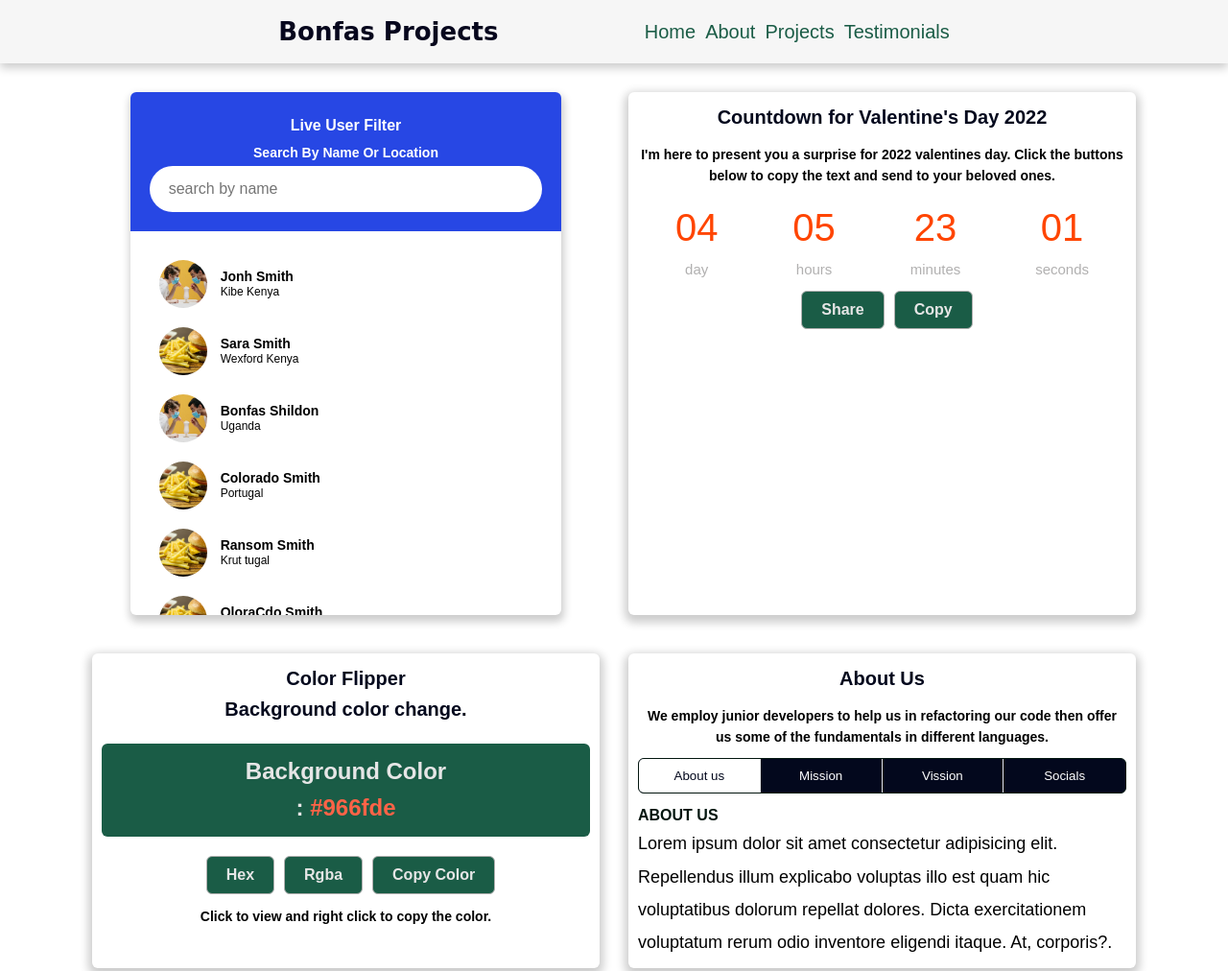
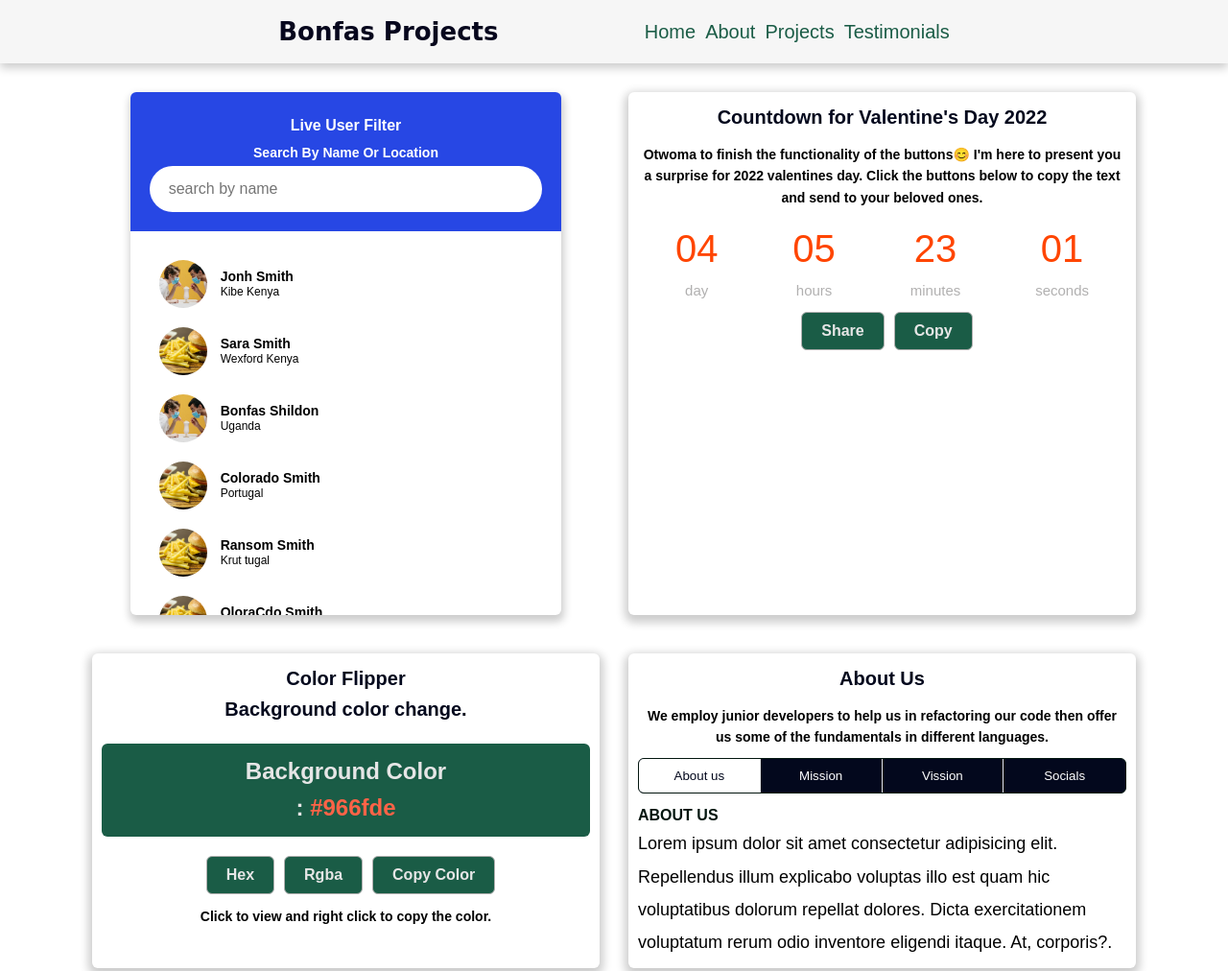
Before and after one commit to Bonfas-68/awesome-js-projects, a plain HTML site: page index.html in a window 1280 px wide. Shown: the top 1012 px of the page at 96% size. Drawn offline with Linux system fonts and the light colour scheme.

Commit message:
my first js projects

```diff
--- a/index.html
+++ b/index.html
@@ -94,6 +94,7 @@
           <div class="card">
             <h2 class="card__heading">Countdown for Valentine's Day 2022</h2>
             <p class="card__text">
+              Otwoma to finish the functionality of the buttons😊
               I'm here to present you a surprise for 2022 valentines day. Click
               the buttons below to copy the text and send to your beloved ones.
             </p>
```
